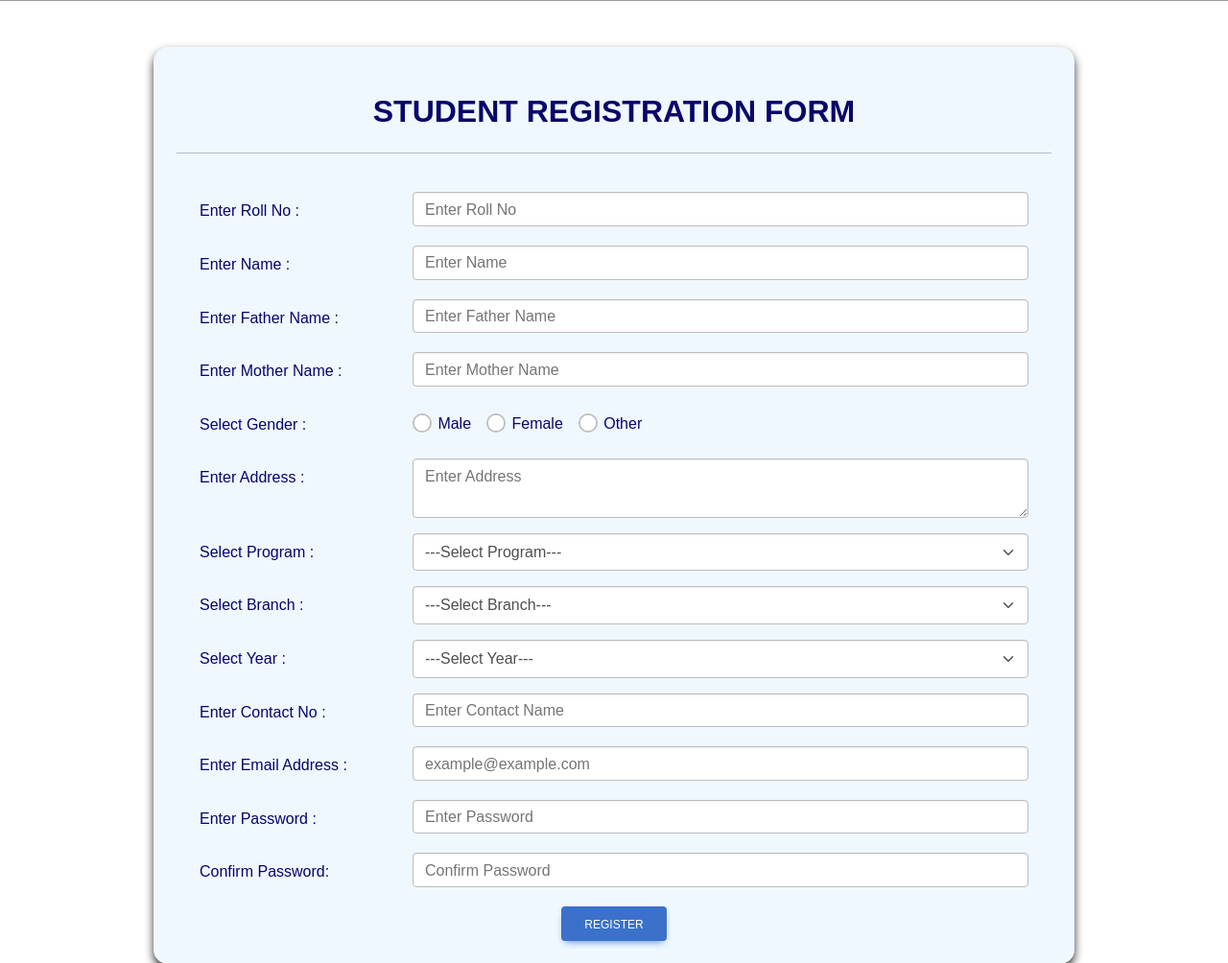
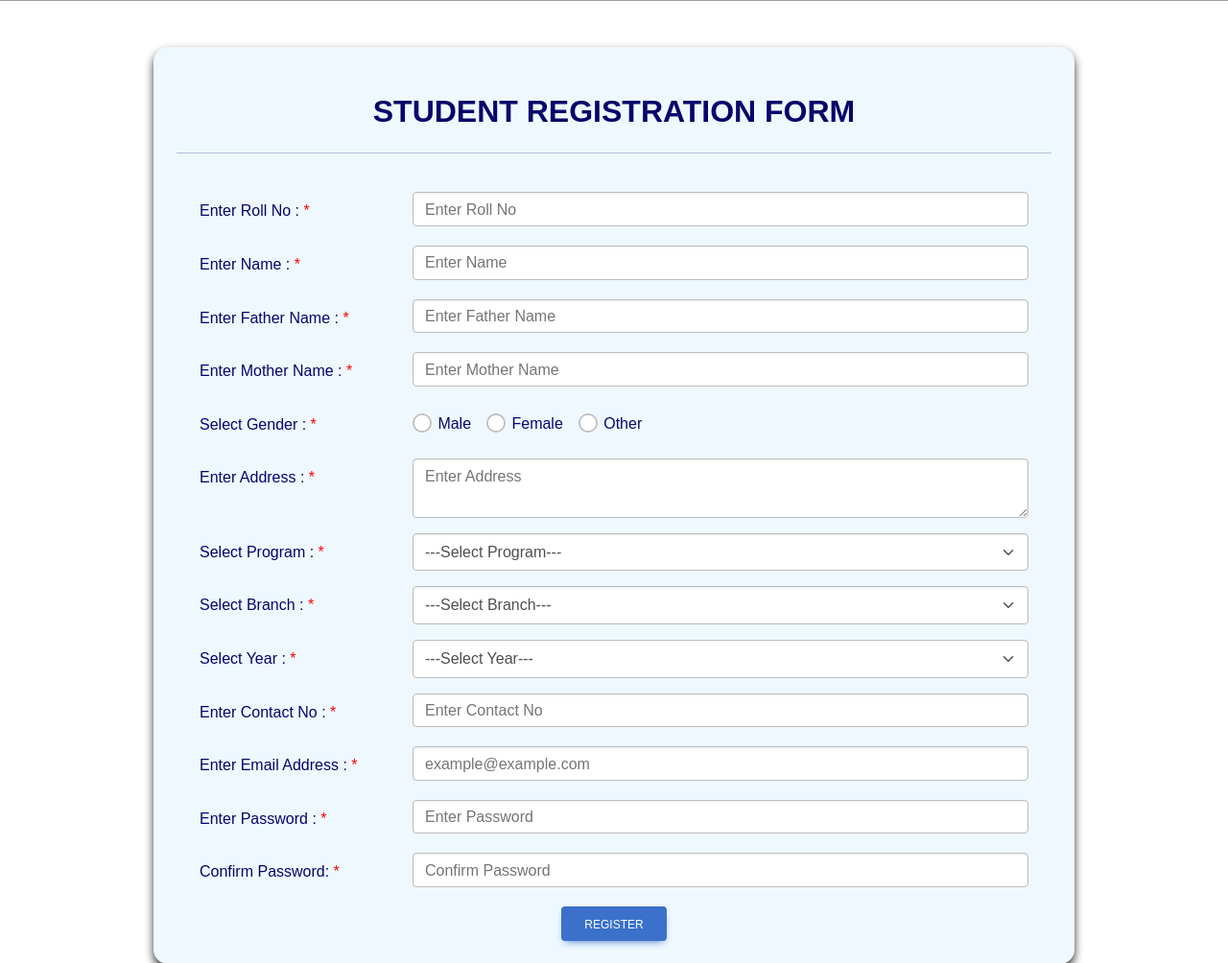
Before and after one commit to khushi2488/Learning-Management-System-Nalanda-Open-University-, a Django app: page /registration/ in a window 1280 px wide. Shown: the part 415-1419 px from the top of the page at 96% size. Run offline with Django 4.2, Linux system fonts and the light colour scheme; some libraries are stand-ins or nearby versions; grey boxes are pictures that could not be loaded.

Commit message:
added Required Field Indicators

```diff
--- a/nouapp/templates/registration.html
+++ b/nouapp/templates/registration.html
@@ -18,6 +18,10 @@
       text-align: center;
       font-size: small;
     }
+  }
+  .required::after {
+    content: " *";
+    color: red;
   }
   /*Header Image*/
 </style>
@@ -173,59 +177,75 @@
         {% csrf_token %}
         <!-- Roll No -->
         <div class="row mb-3">
-          <label class="col-sm-3 col-form-label" style="color: rgb(6, 6, 106)"
+          <label class="col-sm-3 col-form-label required" style="color: rgb(6, 6, 106)"
             >Enter Roll No :</label
           >
           <div class="col-sm-9">
             <input
               type="text"
+              id="rollno"
+              name="rollno"
               class="form-control"
               placeholder="Enter Roll No"
+              required
             />
           </div>
         </div>
 
         <!-- Name -->
         <div class="row mb-3">
-          <label class="col-sm-3 col-form-label" style="color: rgb(6, 6, 106)"
+          <label class="col-sm-3 col-form-label required" style="color: rgb(6, 6, 106)"
             >Enter Name :</label
           >
           <div class="col-sm-9">
-            <input type="text" class="form-control" placeholder="Enter Name" />
+            <input
+              type="text"
+              class="form-control"
+              id="name"
+              name="name"
+              placeholder="Enter Name"
+              required
+            />
           </div>
         </div>
 
         <!-- Father Name -->
         <div class="row mb-3">
-          <label class="col-sm-3 col-form-label" style="color: rgb(6, 6, 106)"
+          <label class="col-sm-3 col-form-label required" style="color: rgb(6, 6, 106)"
             >Enter Father Name :</label
           >
           <div class="col-sm-9">
             <input
               type="text"
               class="form-control"
+              id="fatherName"
+              name="fatherName"
               placeholder="Enter Father Name"
+              required
             />
           </div>
         </div>
 
         <!-- Mother Name -->
         <div class="row mb-3">
-          <label class="col-sm-3 col-form-label" style="color: rgb(6, 6, 106)"
+          <label class="col-sm-3 col-form-label required" style="color: rgb(6, 6, 106)"
             >Enter Mother Name :</label
           >
           <div class="col-sm-9">
             <input
               type="text"
               class="form-control"
+              id="motherName"
+              name="motherName"
               placeholder="Enter Mother Name"
+              required
             />
           </div>
         </div>
 
         <!-- Gender -->
         <div class="row mb-3">
-          <label class="col-sm-3 col-form-label" style="color: rgb(6, 6, 106)"
+          <label class="col-sm-3 col-form-label required" style="color: rgb(6, 6, 106)"
             >Select Gender :</label
           >
           <div class="col-sm-9 d-flex align-items-center">
@@ -234,7 +254,9 @@
                 class="form-check-input"
                 type="radio"
                 name="gender"
-                id="male"
+                id="genderMale"
+                value="male"
+                required
               />
               <label class="form-check-label" for="male">Male</label>
             </div>
@@ -243,7 +265,9 @@
                 class="form-check-input"
                 type="radio"
                 name="gender"
-                id="female"
+                id="genderFemale"
+                value="female"
+                required
               />
               <label class="form-check-label" for="female">Female</label>
             </div>
@@ -252,7 +276,9 @@
                 class="form-check-input"
                 type="radio"
                 name="gender"
-                id="other"
+                id="genderOther"
+                value="other"
+                required
               />
               <label class="form-check-label" for="other">Other</label>
             </div>
@@ -261,61 +287,64 @@
 
         <!-- Address -->
         <div class="row mb-3">
-          <label class="col-sm-3 col-form-label" style="color: rgb(6, 6, 106)"
+          <label class="col-sm-3 col-form-label required" style="color: rgb(6, 6, 106)"
             >Enter Address :</label
           >
           <div class="col-sm-9">
             <textarea
               class="form-control"
+              id="address"
+              name="address"
               rows="2"
               placeholder="Enter Address"
+              required
             ></textarea>
           </div>
         </div>
 
         <!-- Program -->
         <div class="row mb-3">
-          <label class="col-sm-3 col-form-label" style="color: rgb(6, 6, 106)"
+          <label class="col-sm-3 col-form-label required" style="color: rgb(6, 6, 106)"
             >Select Program :</label
           >
           <div class="col-sm-9">
-            <select class="form-select">
-              <option>---Select Program---</option>
-              <option>B.Tech</option>
-              <option>M.Tech</option>
-              <option>MBA</option>
+            <select class="form-select" id="program" name="program" required>
+              <option value="">---Select Program---</option>
+              <option value="btech">B.Tech</option>
+              <option value="mtech">M.Tech</option>
+              <option value="mba">MBA</option>
             </select>
           </div>
         </div>
 
         <!-- Branch -->
         <div class="row mb-3">
-          <label class="col-sm-3 col-form-label" style="color: rgb(6, 6, 106)"
+          <label class="col-sm-3 col-form-label required" style="color: rgb(6, 6, 106)"
             >Select Branch :</label
           >
           <div class="col-sm-9">
-            <select class="form-select">
-              <option>---Select Branch---</option>
+            <select class="form-select" id="branch" name="branch" required>
+              <option value="">---Select Branch---</option>
               <option value="Computer Science">Computer Science</option>
               <option value="Information Technology">
-                Information Technology
+                 Information Technology
               </option>
-              <option value=" Electonic">Electronic</option>
+              <option value="Electonic">Electronic</option>
               <option value="Electrical">Electrical</option>
               <option value="Mechanical">Mechanical</option>
-              <option value="Mechanical">Other</option>
+              <option value="Other">Other</option>
             </select>
           </div>
         </div>
 
         <!-- Year -->
         <div class="row mb-3">
-          <label class="col-sm-3 col-form-label" style="color: rgb(6, 6, 106)"
+          <label class="col-sm-3 col-form-label required" style="color: rgb(6, 6, 106)"
             >Select Year :</label
           >
           <div class="col-sm-9">
-            <select class="form-select">
-              <option>---Select Year---</option>
+            <select class="form-select" id="year" name="year" required>
+              <option value="">---Select Year---</option>
               <option value="First Year">First Year</option>
               <option value="Second Year">Second Year</option>
               <option value="Third Year">Third Year</option>
@@ -324,50 +353,62 @@
           </div>
         </div>
         <div class="row mb-3">
-          <label class="col-sm-3 col-form-label" style="color: rgb(6, 6, 106)"
+          <label class="col-sm-3 col-form-label required" style="color: rgb(6, 6, 106)"
             >Enter Contact No :</label
           >
           <div class="col-sm-9">
             <input
-              type="text"
+              type="tel"
               class="form-control"
-              placeholder="Enter Contact Name"
+              id="contactNo"
+              name="contactNo"
+              placeholder="Enter Contact No"
+              required
             />
           </div>
         </div>
         <div class="row mb-3">
-          <label class="col-sm-3 col-form-label" style="color: rgb(6, 6, 106)"
+          <label class="col-sm-3 col-form-label required" style="color: rgb(6, 6, 106)"
             >Enter Email Address :</label
           >
           <div class="col-sm-9">
             <input
-              type="text"
+              type="email"
               class="form-control"
+              id="emailAddress"
+              name="emailAddress"
               placeholder="example@example.com"
+              required
             />
           </div>
         </div>
         <div class="row mb-3">
-          <label class="col-sm-3 col-form-label" style="color: rgb(6, 6, 106)"
+          <label class="col-sm-3 col-form-label required" style="color: rgb(6, 6, 106)"
             >Enter Password :</label
           >
           <div class="col-sm-9">
             <input
-              type="text"
+              type="password"
               class="form-control"
+              id="password"
+              name="password"
               placeholder="Enter Password"
+              required
             />
           </div>
         </div>
         <div class="row mb-3">
-          <label class="col-sm-3 col-form-label" style="color: rgb(6, 6, 106)"
+          <label class="col-sm-3 col-form-label required" style="color: rgb(6, 6, 106)"
             >Confirm Password:</label
           >
           <div class="col-sm-9">
             <input
-              type="text"
+              type="password"
               class="form-control"
+              id="confirmPassword"
+              name="confirmPassword"
               placeholder="Confirm Password"
+              required
             />
           </div>
         </div>
@@ -383,5 +424,4 @@
   </div>
 </div>
 <!-- End Of Student Registration Form Section -->
-
 {% endblock body %}
```
